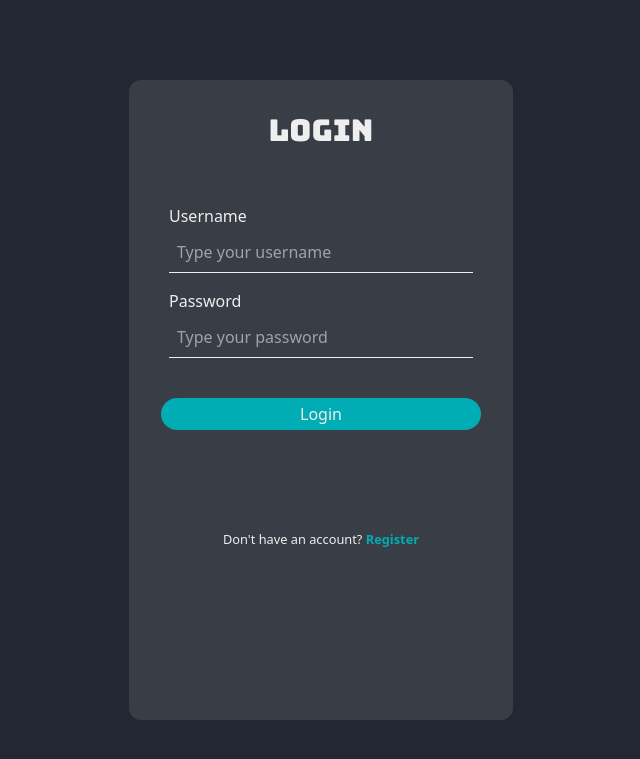
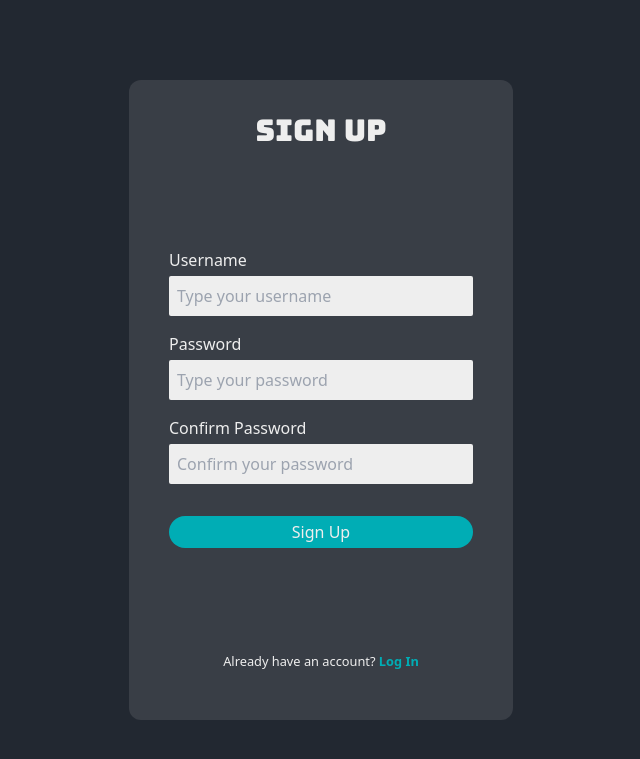
Before and after one commit to Francis-29/Polaroyd, a Django app: template templates/login.html in a window 1280 px wide. Shown: the top 759 px of the page, without its empty margins (319-959 px from the left). Run offline with Django 4.2, Linux system fonts and the light colour scheme; the template is opened without the code that fills it, so the values that code supplies are empty.

Commit message:
login, signup & logout functionality

```diff
--- a/core/urls.py
+++ b/core/urls.py
@@ -4,6 +4,10 @@ from . import views
 
 urlpatterns = [
     path('', views.landing_page, name="landing-page"),
-    path('home/', views.index, name="index"),
+    path('login/', views.login_view, name="login"),
+    path('logout/', views.logout_view, name="logout"),
+    path('signup/', views.signup_view, name="signup"),
+
+    path('home/', views.home, name="home"),
     path('profile/', views.profile, name="profile"),
 ]
--- a/static/css/main.css
+++ b/static/css/main.css
@@ -788,6 +796,10 @@ video {
 
 .transform{
   transform: translate(var(--tw-translate-x), var(--tw-translate-y)) rotate(var(--tw-rotate)) skewX(var(--tw-skew-x)) skewY(var(--tw-skew-y)) scaleX(var(--tw-scale-x)) scaleY(var(--tw-scale-y));
+}
+
+.cursor-pointer{
+  cursor: pointer;
 }
 
 .columns-2{
@@ -957,14 +969,14 @@ video {
   background-color: rgb(57 62 70 / var(--tw-bg-opacity));
 }
 
+.bg-myWhite{
+  --tw-bg-opacity: 1;
+  background-color: rgb(238 238 238 / var(--tw-bg-opacity));
+}
+
 .bg-red-400{
   --tw-bg-opacity: 1;
   background-color: rgb(248 113 113 / var(--tw-bg-opacity));
-}
-
-.bg-myWhite{
-  --tw-bg-opacity: 1;
-  background-color: rgb(238 238 238 / var(--tw-bg-opacity));
 }
 
 .p-8{
@@ -1024,18 +1036,47 @@ video {
   padding-right: 0.5rem;
 }
 
+.px-8{
+  padding-left: 2rem;
+  padding-right: 2rem;
+}
+
 .px-44{
   padding-left: 11rem;
   padding-right: 11rem;
 }
 
-.px-8{
-  padding-left: 2rem;
-  padding-right: 2rem;
+.py-12{
+  padding-top: 3rem;
+  padding-bottom: 3rem;
 }
 
 .pb-1{
   padding-bottom: 0.25rem;
+}
+
+.pb-12{
+  padding-bottom: 3rem;
+}
+
+.pb-6{
+  padding-bottom: 1.5rem;
+}
+
+.pb-2{
+  padding-bottom: 0.5rem;
+}
+
+.pb-24{
+  padding-bottom: 6rem;
+}
+
+.pb-8{
+  padding-bottom: 2rem;
+}
+
+.pb-4{
+  padding-bottom: 1rem;
 }
 
 .text-center{
--- a/templates/landing-page.html
+++ b/templates/landing-page.html
@@ -14,8 +14,8 @@
         <div class="flex items-center justify-between">
             <img src="{% static 'images/mylogo.png' %}" alt="logo" class="w-28">
             <div class="flex items-center justify-end space-x-6">
-                <a href="#" class="text-myWhite px-4 py-1 border-2 border-myTeal rounded-full transition-all duration-300 ease-out hover:bg-myTeal">Log In</a>
-                <a href="#" class="text-myWhite px-4 py-1 border-2 border-myTeal rounded-full transition-all duration-300 ease-out hover:bg-myTeal">Sign Up</a>
+                <a href="{% url 'login' %}" class="text-myWhite px-4 py-1 border-2 border-myTeal rounded-full transition-all duration-300 ease-out hover:bg-myTeal">Log In</a>
+                <a href="{% url 'signup' %}" class="text-myWhite px-4 py-1 border-2 border-myTeal rounded-full transition-all duration-300 ease-out hover:bg-myTeal">Sign Up</a>
             </div>
         </div>
 
--- a/templates/leftbar.html
+++ b/templates/leftbar.html
@@ -8,7 +8,7 @@
       <h4>Add Photo</h4>
   </div>
   <div class="text-myWhite rounded-lg grid grid-cols-1 gap-y-4 py-2 mt-4">
-      <a href="{% url 'index' %}" class="flex space-x-4 px-6 py-4 rounded-sm hover:bg-myTeal hover:shadow-lg transition-all ease-in-out duration-300 nav">
+      <a href="{% url 'home' %}" class="flex space-x-4 px-6 py-4 rounded-sm hover:bg-myTeal hover:shadow-lg transition-all ease-in-out duration-300 nav">
           <svg xmlns="http://www.w3.org/2000/svg" fill="none" viewBox="0 0 24 24" stroke-width="1.5" stroke="currentColor" class="w-6 h-6">
               <path stroke-linecap="round" stroke-linejoin="round" d="M2.25 12l8.954-8.955c.44-.439 1.152-.439 1.591 0L21.75 12M4.5 9.75v10.125c0 .621.504 1.125 1.125 1.125H9.75v-4.875c0-.621.504-1.125 1.125-1.125h2.25c.621 0 1.125.504 1.125 1.125V21h4.125c.621 0 1.125-.504 1.125-1.125V9.75M8.25 21h8.25" />
             </svg>
--- a/templates/login.html
+++ b/templates/login.html
@@ -11,29 +11,61 @@
 </head>
 <body class="bg-myBlack">
     <div class="container mx-auto h-screen flex items-center justify-center">
-        <div class="w-96 h-4/5 p-8 bg-myGray rounded-xl text-myWhite">
-            <div class="text-center mb-12">
-                <h1 class="bungee text-3xl">Login</h1>
+        <div class="w-96 h-4/5 p-8 bg-myGray rounded-xl text-myWhite flex flex-col justify-between">
+            {% if page != login %}
+                <div class="text-center">
+                    <h1 class="bungee text-3xl">Log In</h1>
                 </div>
-            <div class="p-2 mb-6">
-                <form action="">
+                <div class="p-2">
+                    <form action="" method="POST">
+                        {% csrf_token %}
                         <div class="mb-4">
                             <p class="mb-1 font-medium">Username</p>
-                        <input type="text" placeholder="Type your username" class="p-2 w-full bg-myGray border-b border-myWhite">
+                            <input type="text" name="username" placeholder="Type your username" class="p-2 w-full bg-myWhite rounded-sm text-myBlack">
                         </div>
-                    <div class="mb-2">
+                        <div class="mb-8">
                             <p class="mb-1 font-medium">Password</p>
-                        <input type="password" placeholder="Type your password" class="p-2 w-full bg-myGray border-b border-myWhite">
+                            <input type="password" name="password" placeholder="Type your password" class="p-2 w-full bg-myWhite rounded-sm text-myBlack">
+                        </div>
+                        <div class="flex justify-center">
+                            <input type="submit" value="Log In" class="w-full py-1 rounded-full bg-myTeal hover:bg-cyan-600 cursor-pointer">
                         </div>
                     </form>
                 </div>
-            <div class="mb-24">
-                <a href="#" class="block py-1 text-center rounded-full bg-myTeal">Login</a>
+
+                <div class="text-center">
+                    <small>Don't have an account? <a href="{% url 'signup' %}" class="font-semibold pb-4 text-myTeal hover:text-cyan-600">Sign Up</a></small>
+                </div>
+            {% else %}
+                <div class="text-center">
+                    <h1 class="bungee text-3xl">Sign Up</h1>
+                </div>
+                <div class="p-2">
+                    <form action="" method="POST">
+                        {% csrf_token %}
+                        <div class="mb-4">
+                            <p class="mb-1 font-medium">Username</p>
+                            <input type="text" name="username" placeholder="Type your username" class="p-2 w-full bg-myWhite rounded-sm text-myBlack">
+                        </div>
+                        <div class="mb-4">
+                            <p class="mb-1 font-medium">Password</p>
+                            <input type="password" name="password1" placeholder="Type your password" class="p-2 w-full bg-myWhite rounded-sm text-myBlack">
+                        </div>
+                        <div class="mb-8">
+                            <p class="mb-1 font-medium">Confirm Password</p>
+                            <input type="password" name="password2" placeholder="Confirm your password" class="p-2 w-full bg-myWhite rounded-sm text-myBlack">
+                        </div>
+                        <div class="flex justify-center">
+                            <input type="submit" value="Sign Up" class="w-full py-1 rounded-full bg-myTeal hover:bg-cyan-600 cursor-pointer">
                         </div>
 
-            <div class="text-center">
-                <small>Don't have an account? <a href="#" class="font-semibold text-myTeal">Register</a></small>
+                    </form>
                 </div>
+
+                <div class="text-center pb-4">
+                    <small>Already have an account? <a href="{% url 'login' %}" class="font-semibold text-myTeal hover:text-cyan-600 ">Log In</a></small>
+                </div>
+            {% endif %}
         </div>
     </div>
 </body>
```
Also changed, not shown: other parts of static/css/main.css (+70 -28 lines), core/views.py (+48 -2 lines), templates/signup.html (added, +45 -0 lines), db.sqlite3. Lines whose indentation alone changed are shown as unchanged.
